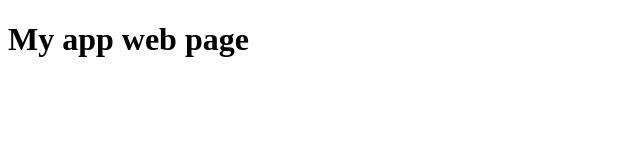
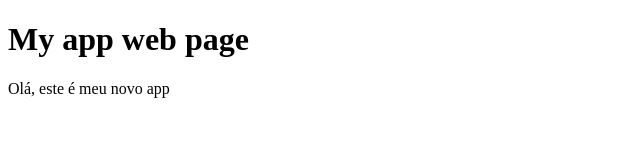
Before and after one commit to JonatasDinizT/gitVscode, a plain HTML site: page index.html in a window 1280 px wide. Shown: the whole page, without its empty margins (0-640 px from the left). Drawn offline with Linux system fonts and the light colour scheme.

Commit message:
atualizado o texto

```diff
--- a/index.html
+++ b/index.html
@@ -7,5 +7,6 @@
 </head>
 <body>
         <h1>My app web page</h1>
+        <p>Olá, este é meu novo app</p>
 </body>
 </html>
```
